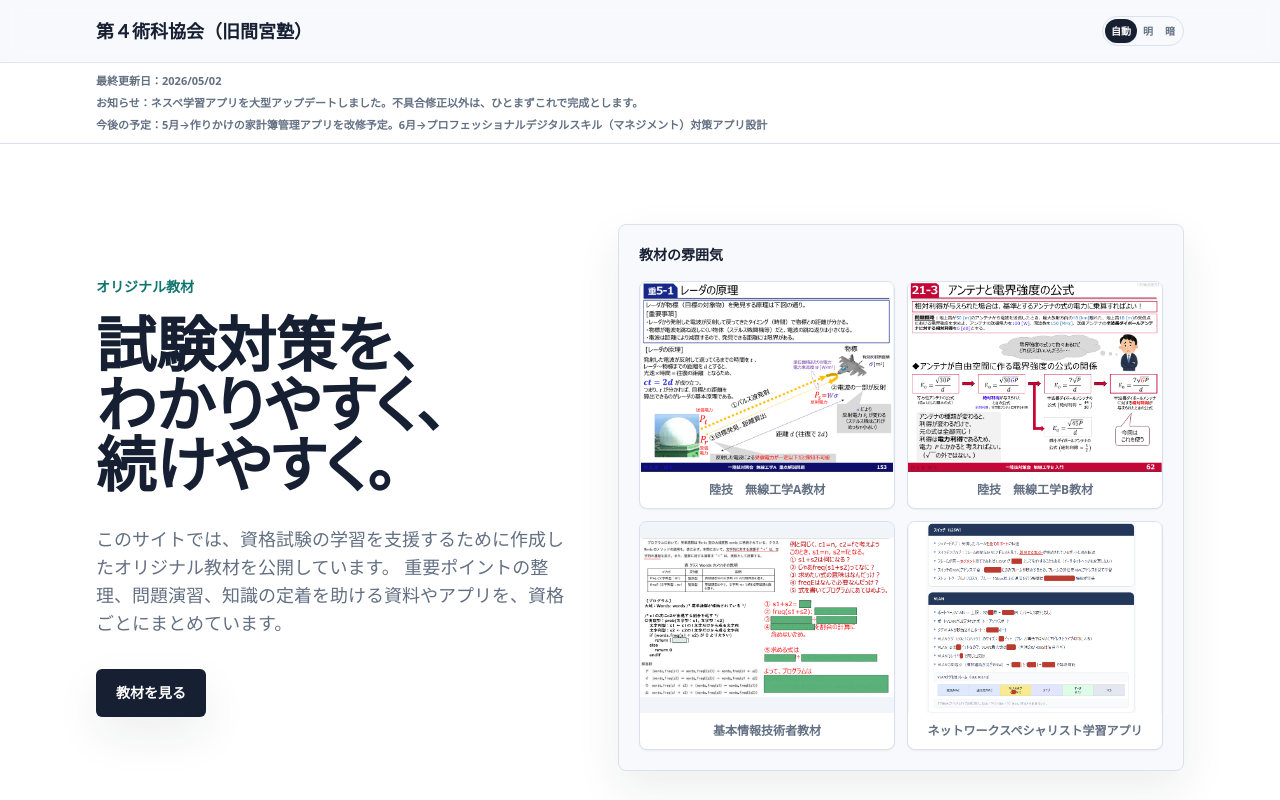
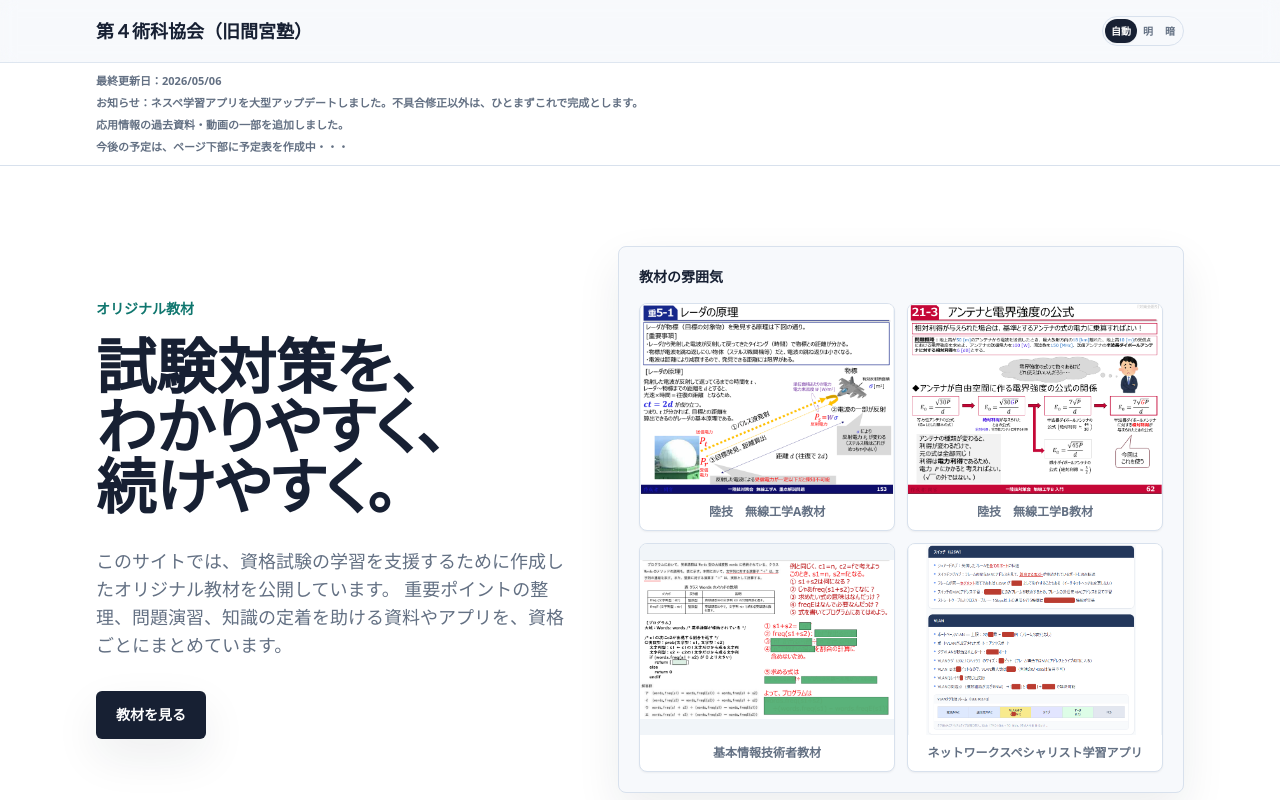
Before and after one commit to hmamiya52-bit/4th-TA_byMamiya, a Next.js app: page / in a window 1280 px wide. Shown: the top 800 px of the page. Built offline with nearby package versions, Linux system fonts and the light colour scheme.

Commit message:
Update homepage notice

```diff
--- a/src/app/page.tsx
+++ b/src/app/page.tsx
@@ -83,9 +83,10 @@ export default function Home() {
 
       <section className="border-b border-line bg-surface">
         <div className="mx-auto flex max-w-6xl flex-col gap-0.5 px-5 py-2 text-[10px] leading-5 text-muted sm:px-6 sm:text-[11px] lg:px-8">
-          <p className="font-semibold">最終更新日：2026/05/02</p>
+          <p className="font-semibold">最終更新日：2026/05/06</p>
           <p className="font-semibold">お知らせ：ネスペ学習アプリを大型アップデートしました。不具合修正以外は、ひとまずこれで完成とします。</p>
-          <p className="font-semibold">今後の予定：5月→作りかけの家計簿管理アプリを改修予定。6月→プロフェッショナルデジタルスキル（マネジメント）対策アプリ設計</p>
+          <p className="font-semibold">応用情報の過去資料・動画の一部を追加しました。</p>
+          <p className="font-semibold">今後の予定は、ページ下部に予定表を作成中・・・</p>
         </div>
       </section>
 
```
